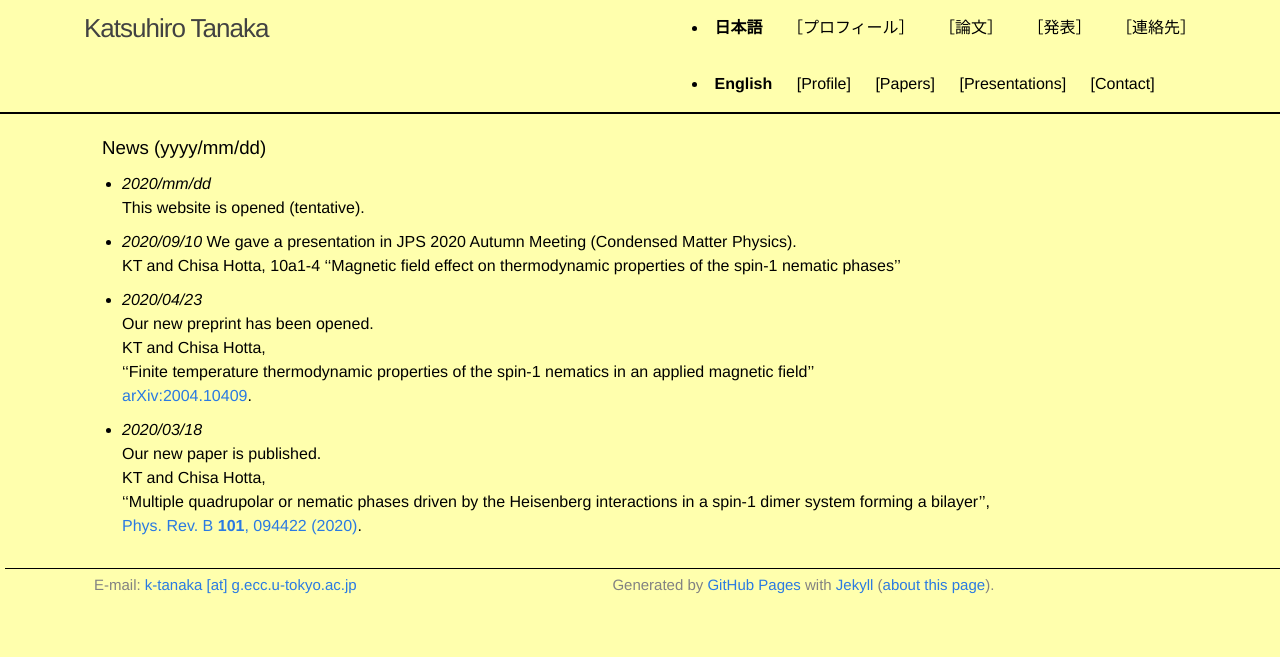
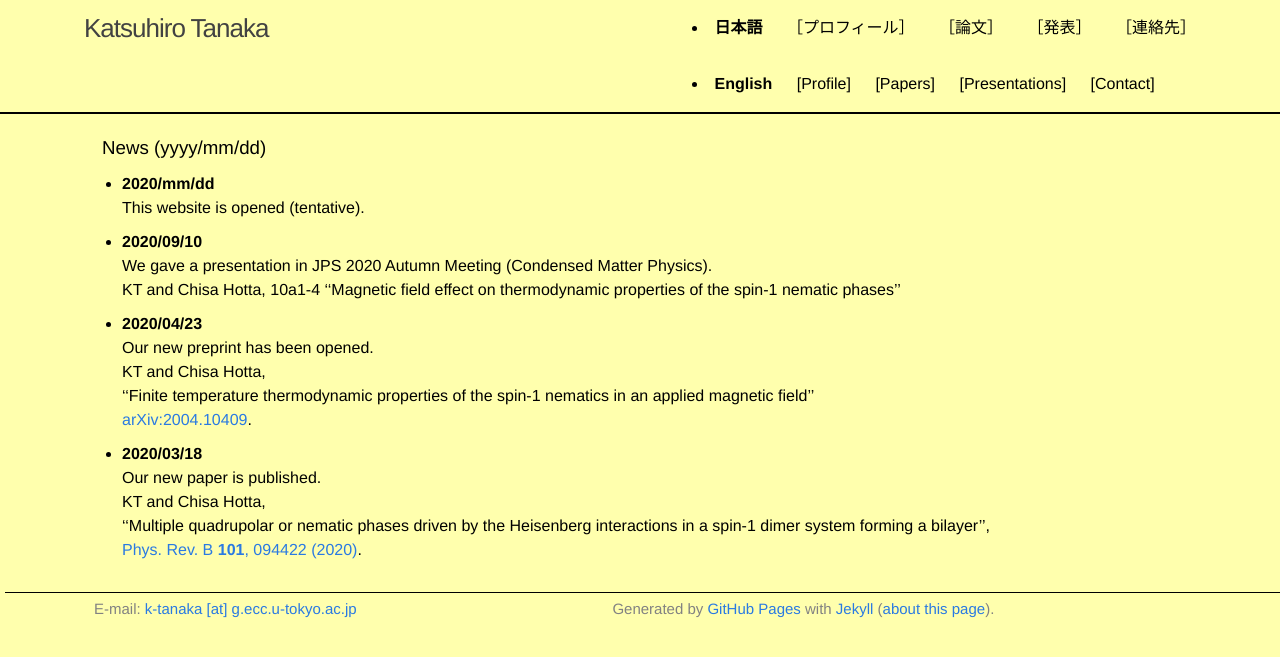
Before and after one commit to katsu-tanaka/katsu-tanaka.github.io, a Jekyll site: the page built from index_e.md, in a window 1280 px wide. Shown: the top 657 px of the page. Built offline with Jekyll 4.4.1, drawn with Linux system fonts in a browser that asks for light colours.

Commit message:
minor change

```diff
--- a/index_e.md
+++ b/index_e.md
@@ -4,21 +4,21 @@ title: Homepage of Katsuhiro Tanaka
 ---
 
 ### News (yyyy/mm/dd)
-- *2020/mm/dd*
+- **2020/mm/dd**
   This website is opened (tentative).
 
-- *2020/09/10*
+- **2020/09/10**
   We gave a presentation in JPS 2020 Autumn Meeting (Condensed Matter Physics).
   KT and Chisa Hotta,
   10a1-4 ''Magnetic field effect on thermodynamic properties of the spin-1 nematic phases''
 
-- *2020/04/23*
+- **2020/04/23**
   Our new preprint has been opened.
   KT and Chisa Hotta,
   ''Finite temperature thermodynamic properties of the spin-1 nematics in an applied magnetic field''
   [arXiv:2004.10409](http://arxiv.org/abs/2004.10409){:target="_blank"}.
 
-- *2020/03/18*
+- **2020/03/18**
   Our new paper is published.
   KT and Chisa Hotta,
   ''Multiple quadrupolar or nematic phases driven by the Heisenberg interactions in a spin-1 dimer system forming a bilayer'',
```
